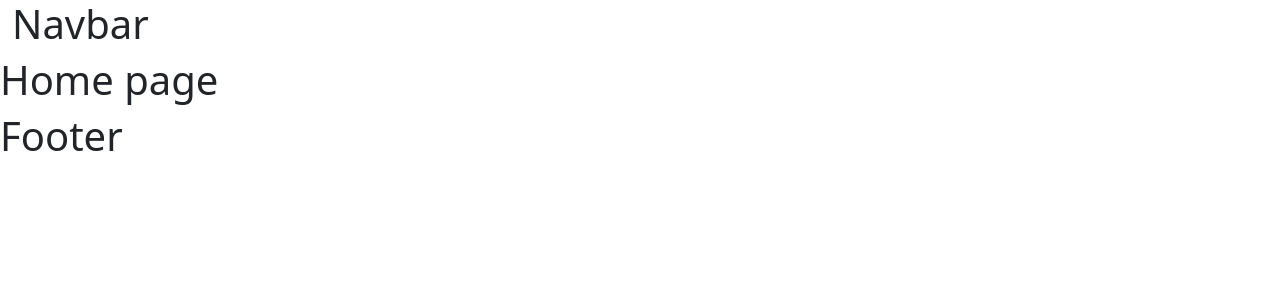
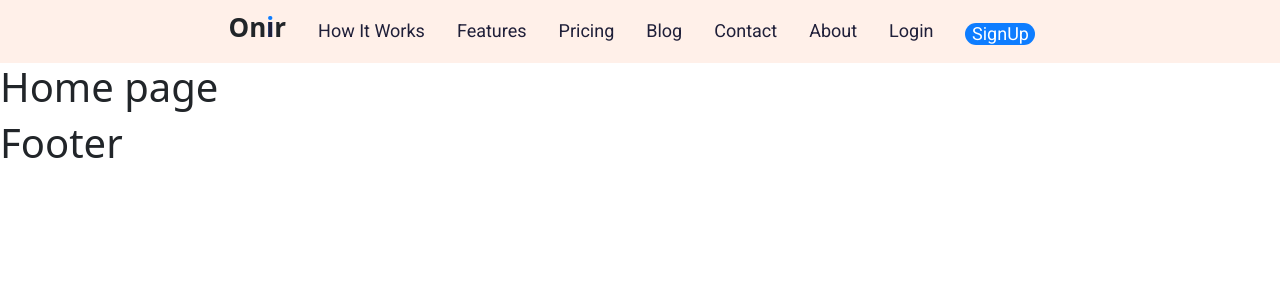
Before and after one commit to georgieff1288/blog, a Vue app in the folder front-end/: page / in a window 1280 px wide. Shown: the top 300 px of the page. Built offline with nearby package versions, Linux system fonts and the light colour scheme.

Commit message:
Navbar component created

```diff
--- a/front-end/src/assets/scss/_variables.scss
+++ b/front-end/src/assets/scss/_variables.scss
@@ -10,6 +10,8 @@ $prime-color: #FFF0E9;
 
 $footer-background: #1F1F39;
 
+$prime-text-color: #1F1F39;
+
 $prime-background: rgba(255, 240, 233, 0.5);
 
 $input-background: rgba(255, 240, 233, 0.7);
--- a/front-end/src/components/Navbar.vue
+++ b/front-end/src/components/Navbar.vue
@@ -1,13 +1,97 @@
 <template>
-    <div class="container-fluid">
-        <h1>Navbar</h1>
+    <div class="nav-container container-fluid d-flex justify-content-between justify-content-lg-center">
+        <div class="mt-2 mx-2">
+            <p class="logo">On<span class="i asd">i</span>r</p>
+        </div>
+         <nav class="navbar navbar-expand-lg navbar-light mx-2" :class=" { 'navbarOpen': show }">
+        <button class="navbar-toggler" type="button" data-toggle="collapse" data-target="#navbarSupportedContent" @click.stop="toggleNavbar()">
+            <span class="navbar-toggler-icon"></span>
+        </button>
+        <div class="collapse navbar-collapse" id="navbarSupportedContent" :class="{ 'show': show }">
+            <ul class="navbar-nav mr-auto">
+                <li class="nav-item">
+                    <router-link class="nav-link mx-2" to="/"><span class="asd">How It Works</span></router-link>
+                </li>
+                <li class="nav-item">
+                    <router-link class="nav-link mx-2" to="/"><span>Features</span></router-link>
+                </li>
+                <li class="nav-item">
+                    <router-link class="nav-link mx-2" to="/"><span>Pricing</span></router-link>
+                </li>
+                <li class="nav-item">
+                    <router-link class="nav-link mx-2" to="/"><span>Blog</span></router-link>
+                </li>
+                <li class="nav-item">
+                    <router-link class="nav-link mx-2" to="/"><span>Contact</span></router-link>
+                </li>
+                <li class="nav-item">
+                    <router-link class="nav-link mx-2" to="/"><span>About</span></router-link>
+                </li>
+                <li class="nav-item">
+                    <router-link class="nav-link mx-2" to="/"><span>Login</span></router-link>
+                </li>
+                <li class="nav-item">
+                    <router-link class="nav-link mx-2" to="/">
+                        <div class="signup mt-1 text-center">SignUp</div>
+                    </router-link>
+                </li>
+            </ul>
+        </div>
+    </nav>
     </div>
 </template>
 
 <script>
-export default {};
+export default {
+     data() {
+    return {
+      show: false
+    }
+  },
+    methods: {
+    toggleNavbar() {
+      this.show = !this.show
+    }
+  }
+};
 </script>
 
 <style scoped lang="scss">
-
+@import "@/assets/scss/_variables.scss";
+.nav-container {
+    background: $prime-color;
+}
+.nav-link span{
+    font-family: 'Roboto';
+    font-style: normal;
+    font-weight: 500;
+    font-size: 18px;
+    line-height: 21px;
+    color: $prime-text-color;
+}
+.signup{
+    background: #0E7DFF;
+    border-radius: 500px;
+    color: white;
+    font-family: 'Roboto';
+    font-style: normal;
+    font-weight: 500;
+    font-size: 18px;
+    line-height: 21px;
+    width: 70px;
+    height: 22px;
+}
+.i {
+    color: #0e7dff;
+    position: relative;
+}
+.i:before {
+    content: "ı";
+    position: absolute;
+    color: $prime-text-color;
+}
+.logo {
+    font-weight: 600;
+    font-size: 26px;
+}
 </style>
--- a/front-end/vue.config.js
+++ b/front-end/vue.config.js
@@ -2,8 +2,8 @@ module.exports = {
     css: {
         loaderOptions: {
             sass:{
-                prependData: `@import "@/assets/scss/_variables.scss";
-                @import url('https://fonts.googleapis.com/css2?family=Roboto&display=swap');`
+                prependData: `@import url('https://fonts.googleapis.com/css2?family=Roboto&display=swap');
+                @import "@/assets/scss/_variables.scss";`
             }
         }
     }
```
